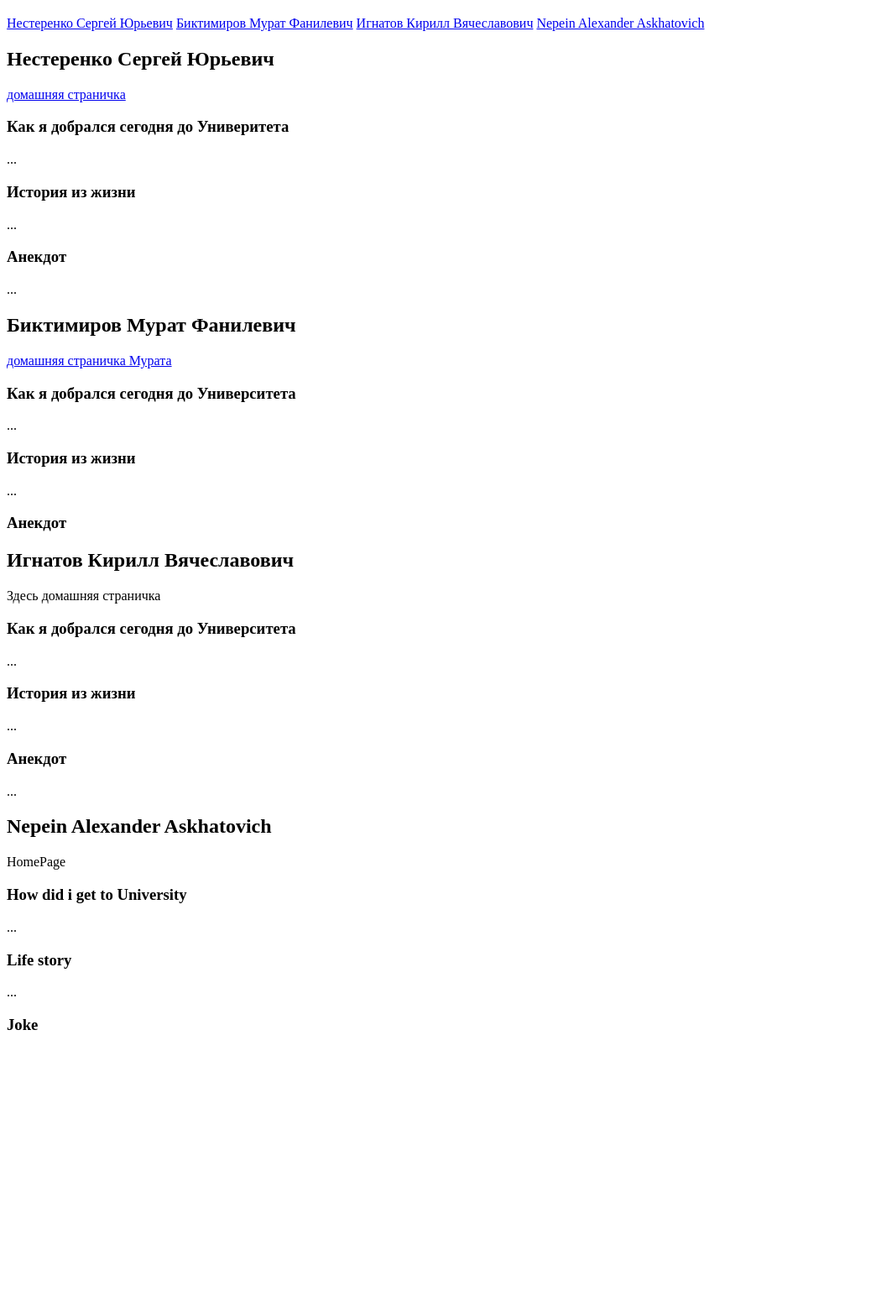
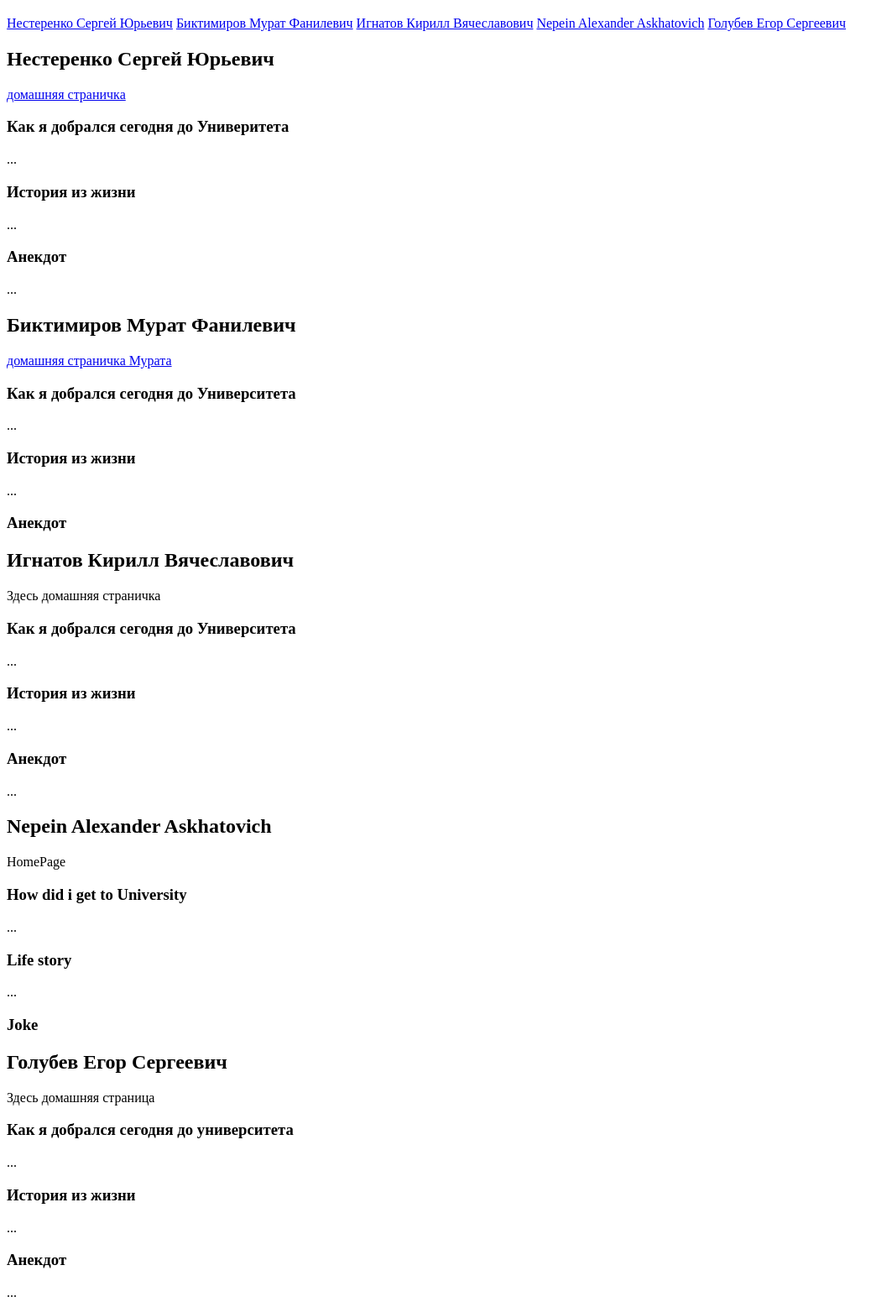
Before and after one commit to SU-Nesterenko/CommonWebSite, a plain HTML site: page index.htm in a window 1280 px wide. Shown: the part 61-1618 px from the top of the page at 84% size, without its empty margins (0-1063 px from the left). Before the commit the page ends 1312 px from the top, so only its background shows below. Drawn offline with Linux system fonts and the light colour scheme.

Commit message:
Голубев Е.С создал личную страницу

```diff
--- a/index.htm
+++ b/index.htm
@@ -10,6 +10,7 @@
         <a HREF="#BiktimirovMurat">Биктимиров Мурат Фанилевич</a>
         <a HREF="#IgnatovKirill">Игнатов Кирилл Вячеславович</a>
         <a href="#NepeinAlexander">Nepein Alexander Askhatovich</a>
+        <a href="#GolubevEgor">Голубев Егор Сергеевич</a>
         <!-- Здесь необходимо добавить ссылку на свой раздел -->
 
 
@@ -50,6 +51,16 @@
         <h3>Life story</h3>
         ...
         <h3>Joke</h3>
+
+        <a name="GolubevEgor"></a>
+        <h2>Голубев Егор Сергеевич</h2>
+        Здесь домашняя страница
+        <h3>Как я добрался сегодня до университета</h3>
+        ...
+        <h3>История из жизни</h3>
+        ...
+        <h3>Анекдот</h3>
+        ...
         <!-- Здесь необходимо добавить свой раздел -->
     </body>
 </html>
```
Also changed, not shown: BiktimirovHomePage.htm (deleted, +0 -11 lines), GolubevHomePage.htm (added, +7 -0 lines), 1 other file.
